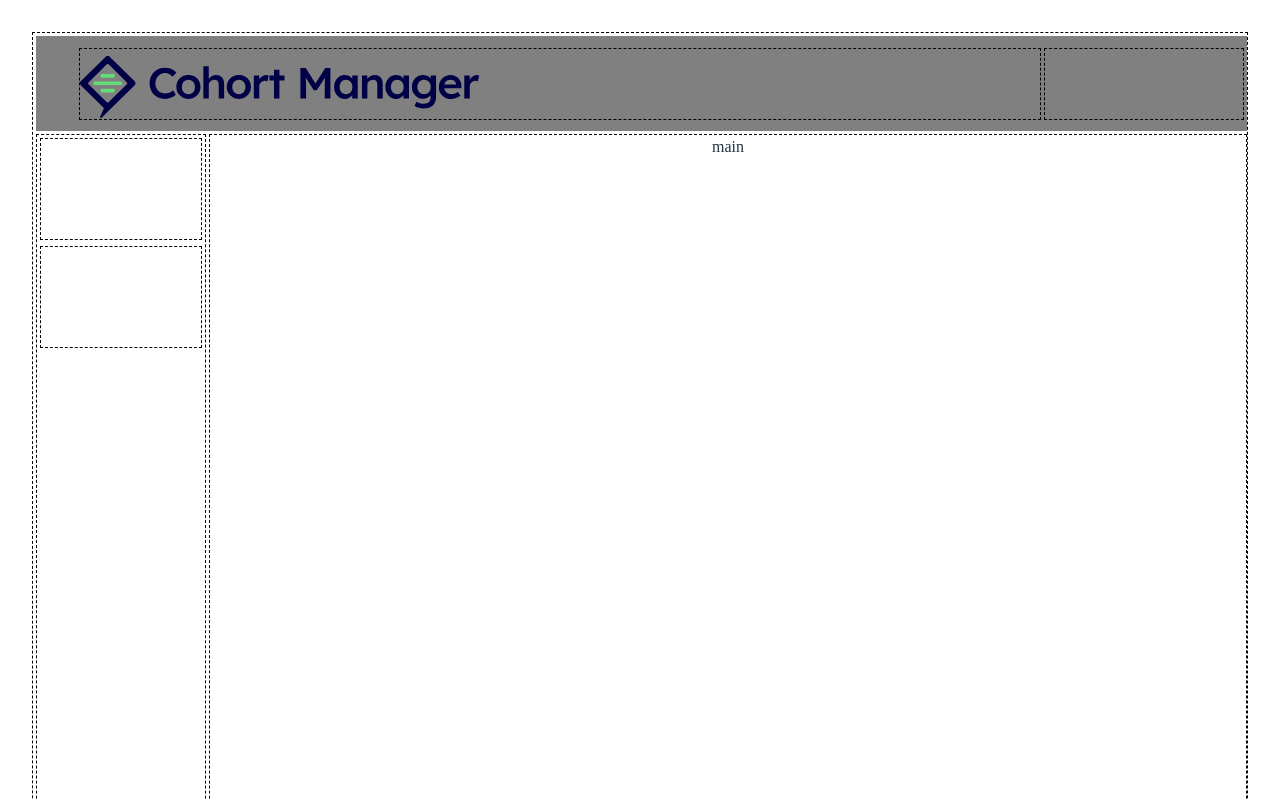
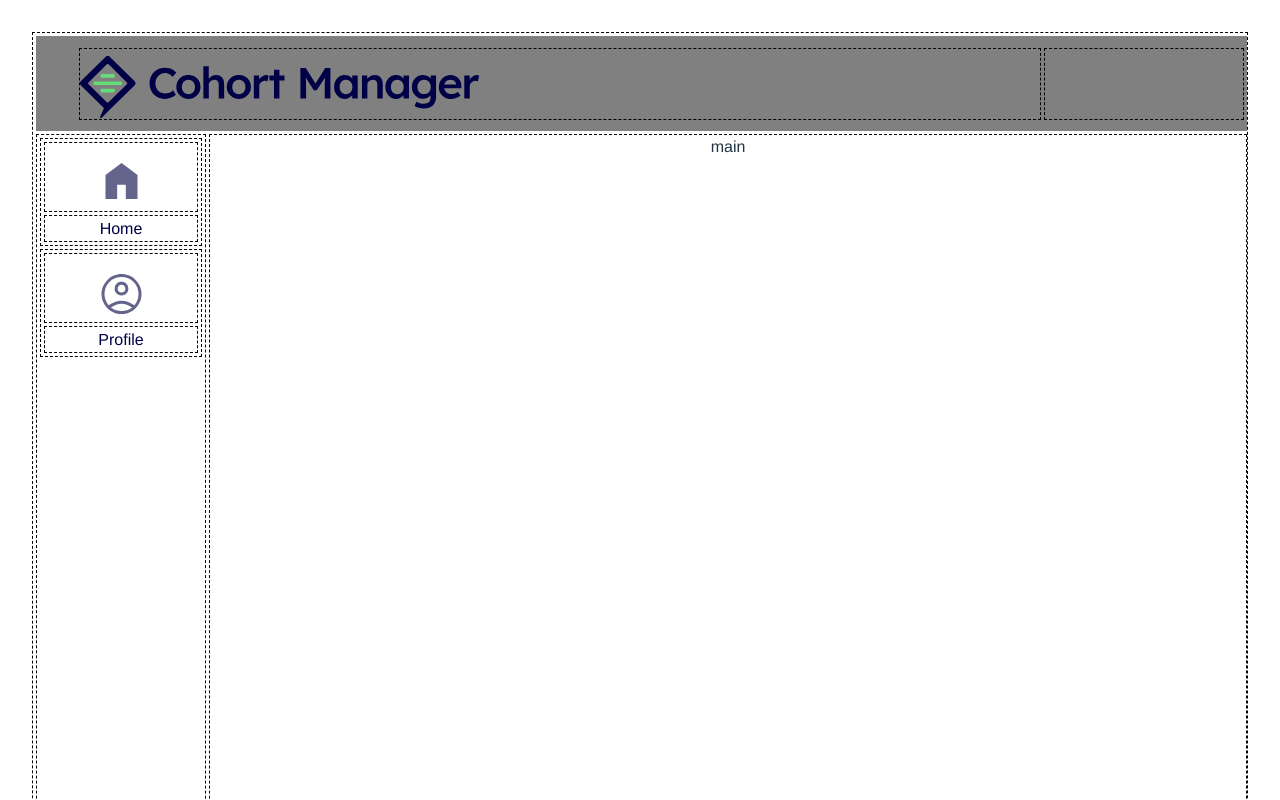
Before and after one commit to boolean-uk/react-cohort-dashboard-challenge, a React (Vite) app: page / in a window 1280 px wide. Shown: the top 800 px of the page. Built offline with nearby package versions, Linux system fonts and the light colour scheme.

Commit message:
sidebar done

```diff
--- a/src/App.jsx
+++ b/src/App.jsx
@@ -19,8 +19,22 @@ function App() {
         </header>
         {/* SideBar */}
         <nav className="sideBar">
-          <div className="homeIconCon"></div>
-          <div className="profileIconCon"></div>
+          <div className="homeIconCon">
+            <div className="homeIcon">
+              <img src="src/assets/home.svg" alt="" />
+            </div>
+            <div className="homeText">
+              <p>Home</p>
+            </div>
+          </div>
+          <div className="profileIconCon">
+            <div className="profileIcon">
+              <img src="src/assets/profile.svg" alt="" />
+            </div>
+            <div className="profileText">
+              <p>Profile</p>
+            </div>
+          </div>
         </nav>
         {/* Main */}
         <main className="main">main</main>
--- a/src/index.css
+++ b/src/index.css
@@ -1,6 +1,7 @@
 * {
   margin: 0;
   padding: 0;
+  font-family: "Franklin Gothic Medium", Arial, sans-serif;
 }
 
 /* Container */
@@ -65,13 +66,67 @@
   grid-area: homeIconCon;
   border: black dashed 1px;
   height: 100px;
+
+  display: grid;
+  grid-template:
+    "homeIcon"
+    "homeText";
+  gap: 3px;
+  padding: 3px;
+  grid-template-rows: 70px 1fr;
+}
+
+.homeIcon {
+  grid-area: homeIcon;
+  border: black dashed 1px;
+}
+
+.homeIcon > img {
+  margin-top: 20px;
+}
+
+.homeText {
+  grid-area: homeText;
+  border: black dashed 1px;
+}
+
+.homeText > p {
+  margin-top: 4px;
+  color: #000046;
 }
 
 .profileIconCon {
   grid-area: profileIconCon;
   border: black dashed 1px;
   height: 100px;
-  margin-top: 75px;
+  margin-top: 78px;
+
+  display: grid;
+  grid-template:
+    "profileIcon"
+    "profileText";
+  gap: 3px;
+  padding: 3px;
+  grid-template-rows: 70px 1fr;
+}
+
+.profileIcon {
+  grid-area: profileIcon;
+  border: black dashed 1px;
+}
+
+.profileIcon > img {
+  margin-top: 20px;
+}
+
+.profileText {
+  grid-area: profileText;
+  border: black dashed 1px;
+  color: #000046;
+}
+
+.profileText > p {
+  margin-top: 4px;
 }
 
 .main {
@@ -81,63 +136,6 @@
   gap: 3px;
   padding: 3px;
 }
-
-/* :root {
-  font-family: Inter, system-ui, Avenir, Helvetica, Arial, sans-serif;
-  line-height: 1.5;
-  font-weight: 400;
-
-  color-scheme: light dark;
-  color: rgba(255, 255, 255, 0.87);
-  background-color: #242424;
-
-  font-synthesis: none;
-  text-rendering: optimizeLegibility;
-  -webkit-font-smoothing: antialiased;
-  -moz-osx-font-smoothing: grayscale;
-  -webkit-text-size-adjust: 100%;
-}
-
-a {
-  font-weight: 500;
-  color: #646cff;
-  text-decoration: inherit;
-}
-a:hover {
-  color: #535bf2;
-}
-
-body {
-  margin: 0;
-  display: flex;
-  place-items: center;
-  min-width: 320px;
-  min-height: 100vh;
-}
-
-h1 {
-  font-size: 3.2em;
-  line-height: 1.1;
-}
-
-button {
-  border-radius: 8px;
-  border: 1px solid transparent;
-  padding: 0.6em 1.2em;
-  font-size: 1em;
-  font-weight: 500;
-  font-family: inherit;
-  background-color: #1a1a1a;
-  cursor: pointer;
-  transition: border-color 0.25s;
-}
-button:hover {
-  border-color: #646cff;
-}
-button:focus,
-button:focus-visible {
-  outline: 4px auto -webkit-focus-ring-color;
-} */
 
 @media (prefers-color-scheme: light) {
   :root {
```
Also changed, not shown: src/assets/home.svg (added), src/assets/profile.svg (added).
